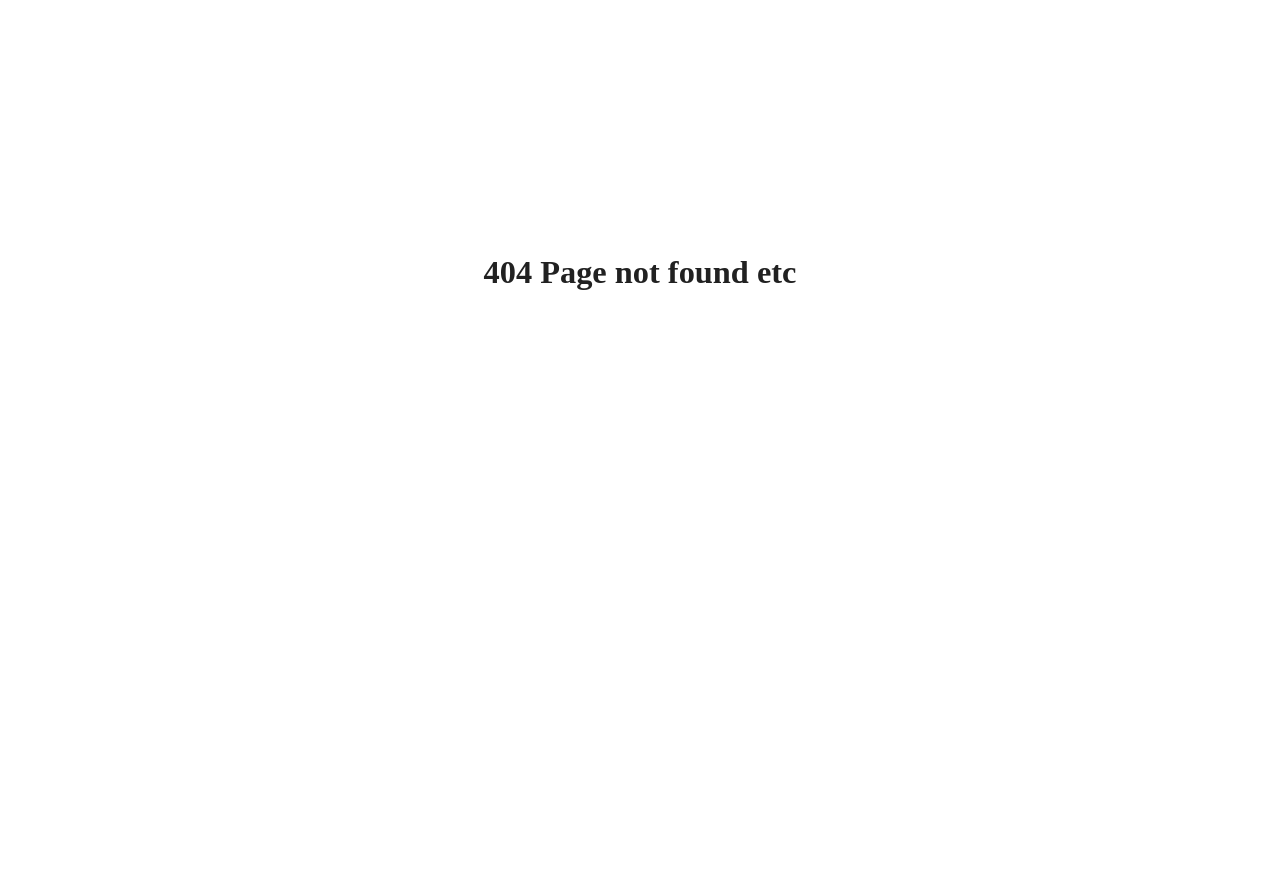
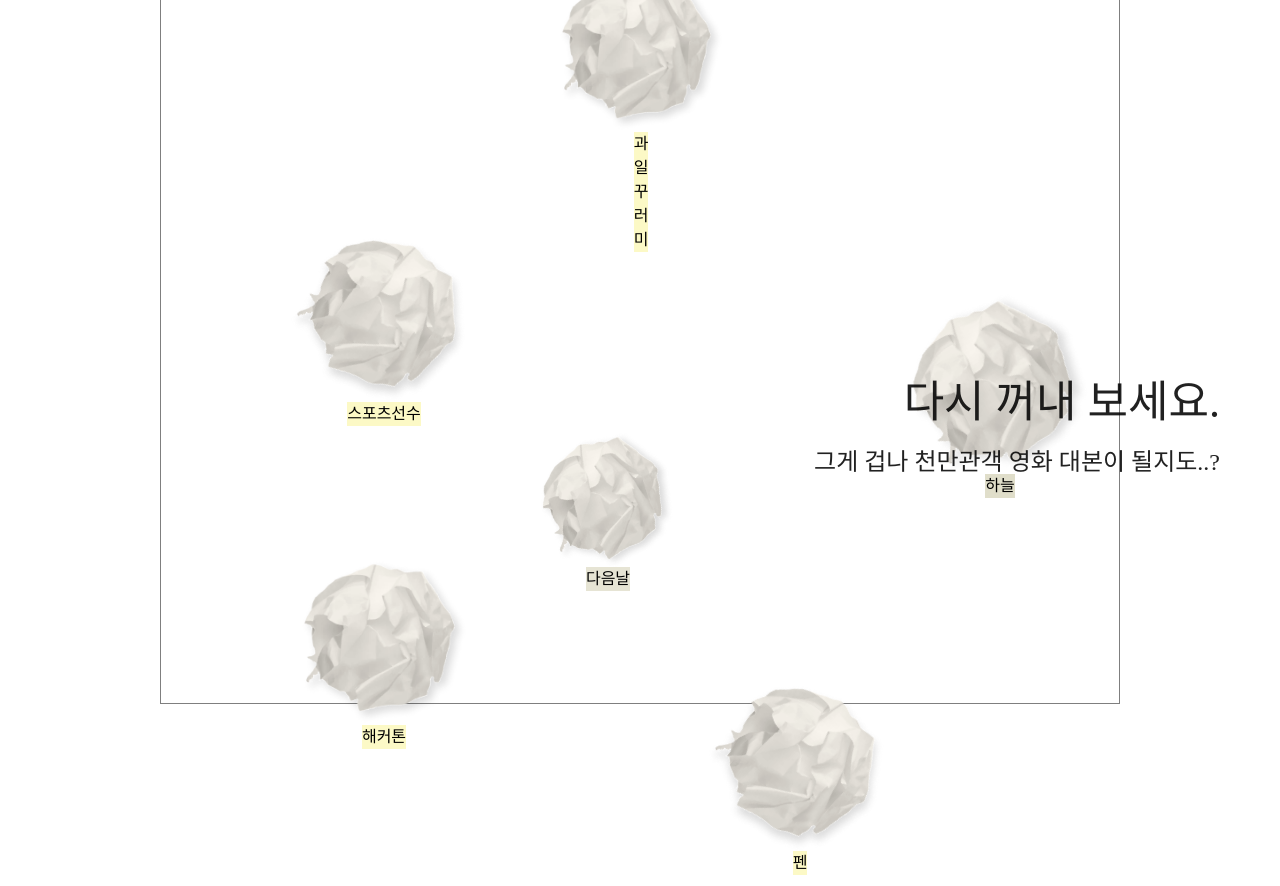
Before and after one commit to dbwk18/AsMe, a React (Create React App) app in the folder client/: page /wastebasket in a window 1280 px wide. Before the commit this address had no page. Shown: the part 240-1126 px from the top of the page. Before the commit the page ends 912 px from the top, so only its background shows below. Built offline with nearby package versions, Linux system fonts and the light colour scheme; a web font is replaced by a local one.

Commit message:
[#5] feat: implement wastebasket page layout

```diff
--- a/client/src/App.js
+++ b/client/src/App.js
@@ -9,7 +9,8 @@ import MainPage from './pages/main/MainPage';
 import LoginPage from './pages/login/LoginPage';
 import SignupPage from './pages/signup/SignupPage';
 import DraftPage from './pages/draft/DraftPage';
-import ArchivePage from './pages/archive/ArchivePage'
+import ArchivePage from './pages/archive/ArchivePage';
+import WasteBasketPage from './pages/wastebasket/WasteBasketPage';
 
 
 function App() {
@@ -24,6 +25,7 @@ function App() {
                             <Route path="/" element={<MainPage />} />
                             <Route path="/draft" element={<DraftPage />} />
                             <Route path="/archive" element={<ArchivePage />} />
+                            <Route path="/wastebasket" element={<WasteBasketPage />} />
                             <Route path="/login" element={<LoginPage />} />
                             <Route path="/signup" element={<SignupPage />} />
                             <Route path="/*" element={<NotFound />} />
--- /dev/null
+++ b/client/src/pages/wastebasket/WasteBasketPage.js
@@ -0,0 +1,93 @@
+import React, { useState } from 'react';
+import { Typography, Stack, Box } from '@mui/material';
+import { styled } from '@mui/styles';
+import PaperRoll from '../../assets/images/PaperRoll.png';
+
+
+function WasteBasketPage() {
+    const [wastes, setWastes] = useState([
+        {
+            "cluster_id": 0,
+            "keyword": "과일꾸러미"
+        },
+        {
+            "cluster_id": 1,
+            "keyword": "스포츠선수"
+        },
+        {
+            "cluster_id": 2,
+            "keyword": "하늘"
+        },
+        {
+            "cluster_id": 3,
+            "keyword": "다음날"
+        },
+        {
+            "cluster_id": 4,
+            "keyword": "해커톤"
+        },
+        {
+            "cluster_id": 5,
+            "keyword": "펜"
+        },
+    ]);
+
+    return (
+        <Box height="100vh" sx={{ py: "2rem", px: "10rem" }}>
+            <BorderBox height="100vh">
+                <TransparentLink href={`/wastebasket/1`}>
+                    <Stack my="4rem" mx="30rem" alignItems="center">
+                        <img src={PaperRoll} width="168px" height="163px" />
+                        <Typography backgroundColor="primary.light">{wastes[0].keyword}</Typography>
+                    </Stack>
+                </TransparentLink>
+                <TransparentLink href={`/wastebasket/2`}>
+                    <Stack mt="-5rem" mr="32rem" alignItems="center">
+                        <img src={PaperRoll} width="170px" height="166px" style={{ transform: "rotate(30deg)" }} />
+                        <Typography backgroundColor="primary.light">{wastes[1].keyword}</Typography>
+                    </Stack>
+                </TransparentLink>
+                <TransparentLink href={`/wastebasket/3`}>
+                    <Stack mt="-8rem" ml="45rem" alignItems="center">
+                        <img src={PaperRoll} width="181px" height="176px" style={{ transform: "rotate(-30deg)" }} />
+                        <Typography backgroundColor="secondary.main">{wastes[2].keyword}</Typography>
+                    </Stack>
+                </TransparentLink>
+                <TransparentLink href={`/wastebasket/4`}>
+                    <Stack mt="-4rem" mr="4rem" alignItems="center">
+                        <img src={PaperRoll} width="137px" height="133px" style={{ transform: "rotate(-20deg)" }} />
+                        <Typography backgroundColor="secondary.light">{wastes[3].keyword}</Typography>
+                    </Stack>
+                </TransparentLink>
+                <TransparentLink href={`/wastebasket/5`}>
+                    <Stack mt="-2rem" mr="32rem" alignItems="center">
+                        <img src={PaperRoll} width="170px" height="166px" />
+                        <Typography backgroundColor="primary.light">{wastes[4].keyword}</Typography>
+                    </Stack>
+                </TransparentLink>
+                <TransparentLink href={`/wastebasket/6`}>
+                    <Stack mt="-4rem" ml="20rem" alignItems="center">
+                        <img src={PaperRoll} width="170px" height="166px" style={{ transform: "rotate(40deg)" }} />
+                        <Typography backgroundColor="primary.light">{wastes[5].keyword}</Typography>
+                    </Stack>
+                </TransparentLink>
+                <Stack sx={{ position: "fixed", bottom: "5rem", right: "3.75rem" }} spacing="0.5rem">
+                    <Typography fontSize="44px" textAlign="right">다시 꺼내 보세요.</Typography>
+                    <Typography fontSize="24px" textAlign="right">그게 겁나 천만관객 영화 대본이 될지도..?</Typography>
+                </Stack>
+            </BorderBox>
+        </Box>
+    )
+}
+
+export default WasteBasketPage
+
+const BorderBox = styled(Box)({
+    border: "1px solid rgba(0,0,0,0.5)",
+    width: "100%"
+});
+
+const TransparentLink = styled("a")({
+    textDecoration: "none",
+    color: "black"
+});
```
Also changed, not shown: client/src/assets/images/PaperRoll.png (added).
